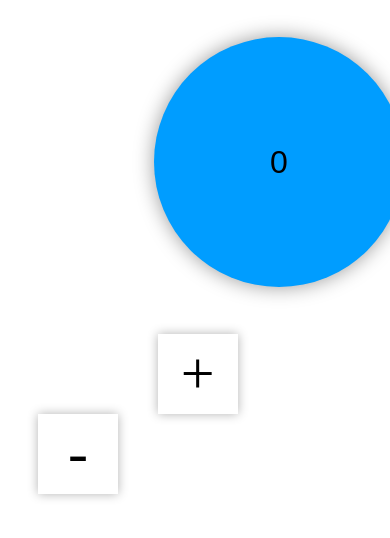
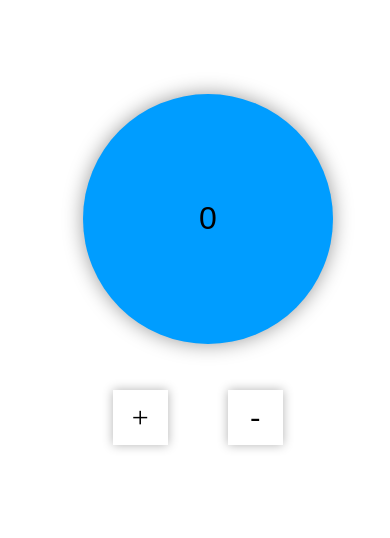
Before and after one commit to SalvatoreDag/Salvatore-D-Agostino-JS, a plain HTML site: page index.html in a window 390 px wide. Drawn offline with Linux system fonts and the light colour scheme.

Commit message:
add responsive design

```diff
--- a/css/styles.css
+++ b/css/styles.css
@@ -3,7 +3,52 @@
     font-family: sans-serif;
     font-weight: normal;
 }
+ h1{
+    margin-top: 25%;
+    margin-left: 20%;
+    width:250px;
+    height:250px;
+    box-shadow: 0px 0px 20px 0px rgba(0,0,0,0.4);
+    background-color: #009DFF;
+    display: flex;
+    align-items: center;
+    justify-content: center;
+    border-radius: 50%;
 
+
+ }
+
+
+ button{
+    width:55px;
+    height:55px;
+    outline:none;
+    border:none;
+    background-color: white;
+     font-family: 'Oswald';
+    font-size:30px;
+    margin:0 30px;
+    box-shadow: 0px 0px 10px 0px rgba(0,0,0,0.3);
+    cursor:pointer;
+    transition:all 0.2s ease-in-out;
+
+}
+
+.button-plus{
+    margin-top: 25px;
+    margin-left: 28%;
+}
+
+button:hover{
+    transform: scale(1.01);
+}
+button:active{
+    background-color: #cccccc;
+}
+
+
+
+@media only screen and  (min-width: 899px){
 h1{
     margin-top: 10%;
     margin-left: 39%;
@@ -39,10 +84,4 @@ button{
     margin-left: 40%;
 }
 
-
-button:hover{
-    transform: scale(1.01);
 }
-button:active{
-    background-color: #cccccc;
-}
```
